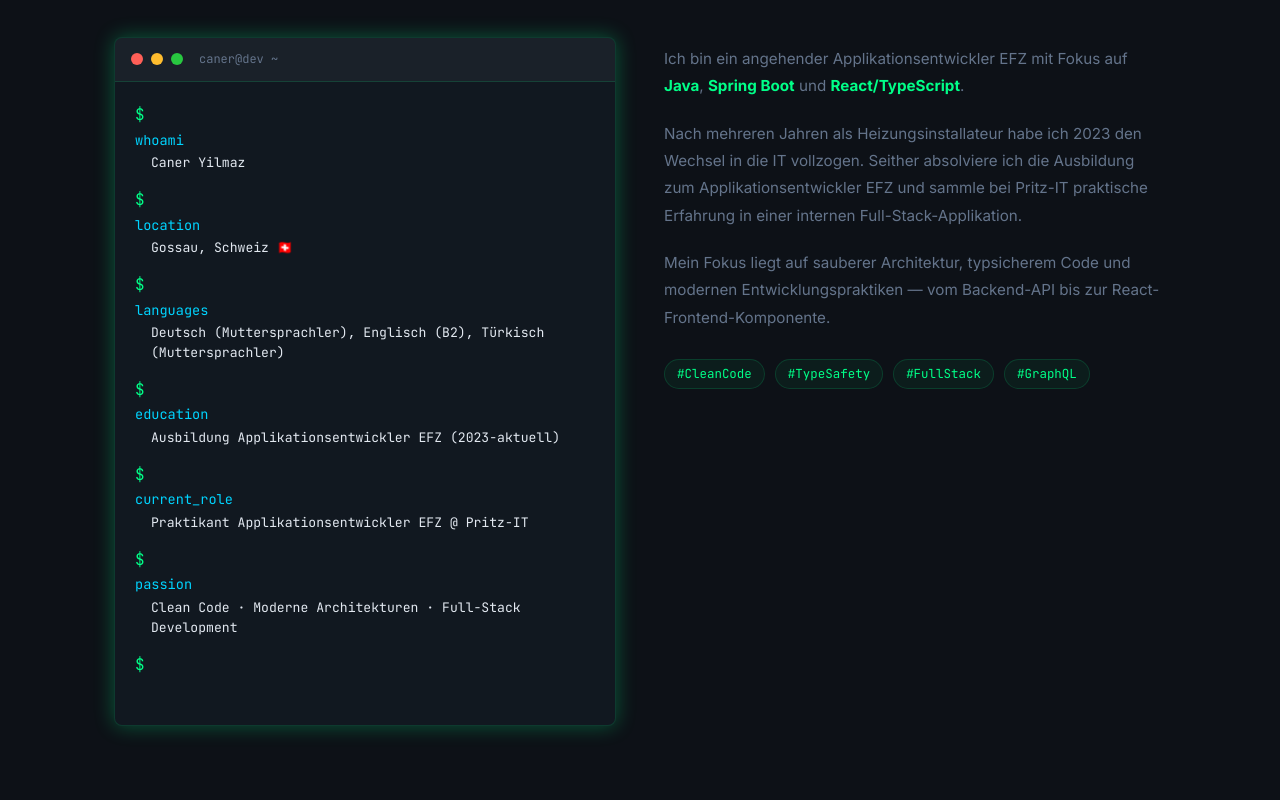
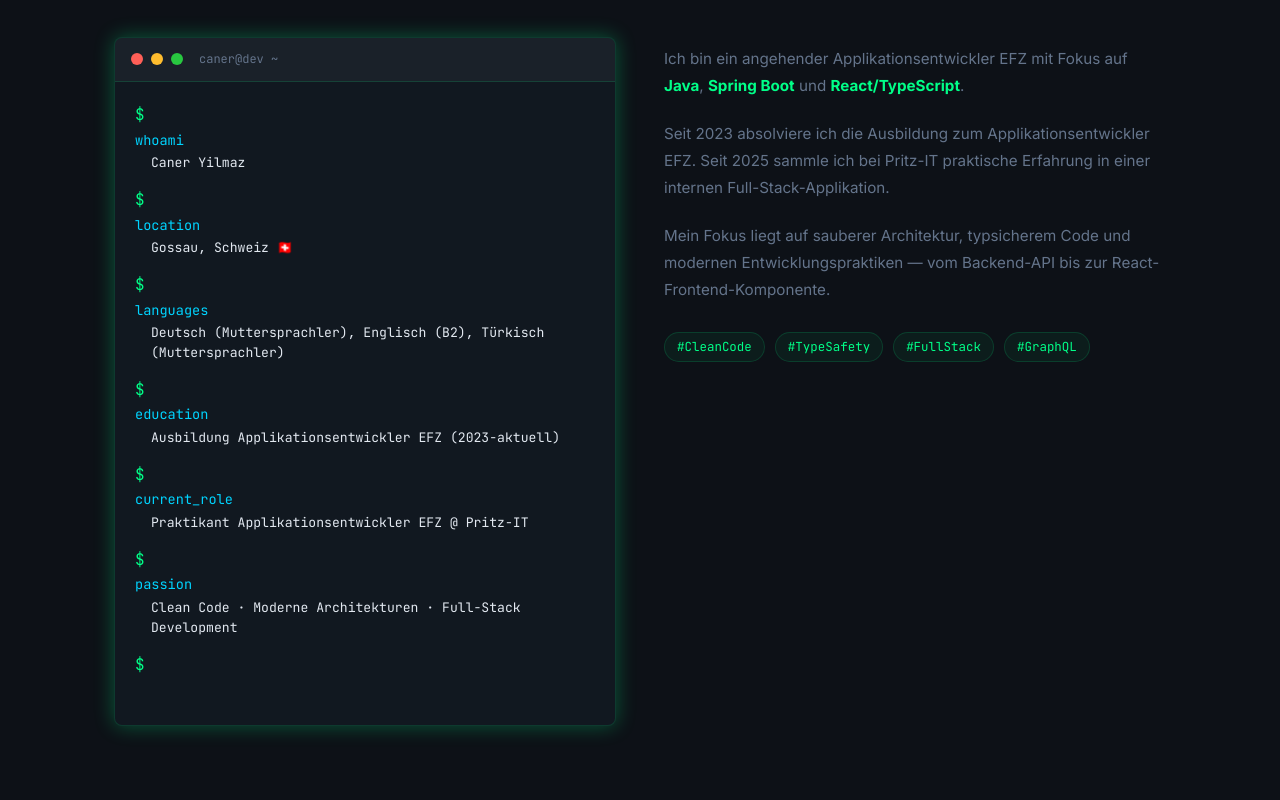
Before and after one commit to Ctygamer/Portfolio, a React (Vite) app: page / in a window 1280 px wide. Shown: the part 1000-1800 px from the top of the page. Built offline with nearby package versions, Linux system fonts and the light colour scheme.

Commit message:
Clarify portfolio education and work timeline

```diff
--- a/src/components/About/About.tsx
+++ b/src/components/About/About.tsx
@@ -48,10 +48,9 @@ export function About() {
               <strong>React/TypeScript</strong>.
             </p>
             <p>
-              Nach mehreren Jahren als Heizungsinstallateur habe ich 2023 den
-              Wechsel in die IT vollzogen. Seither absolviere ich die Ausbildung
-              zum Applikationsentwickler EFZ und sammle bei Pritz-IT praktische
-              Erfahrung in einer internen Full-Stack-Applikation.
+              Seit 2023 absolviere ich die Ausbildung zum Applikationsentwickler EFZ.
+              Seit 2025 sammle ich bei Pritz-IT praktische Erfahrung in einer
+              internen Full-Stack-Applikation.
             </p>
             <p>
               Mein Fokus liegt auf sauberer Architektur, typsicherem Code und
--- a/src/components/CV/CV.tsx
+++ b/src/components/CV/CV.tsx
@@ -2,7 +2,7 @@ import styles from './CV.module.css';
 
 const EXPERIENCE = [
   {
-    period: '2023 – aktuell',
+    period: '2025 – aktuell',
     role: 'Praktikant Applikationsentwickler EFZ',
     company: 'Pritz-IT',
     description:
@@ -27,7 +27,7 @@ const EXPERIENCE = [
     ],
   },
   {
-    period: '2018 – 2023',
+    period: '2018 – 2025',
     role: 'Monteur/Heizungsinstallateur',
     company: 'Klimamacher/Strässle/SIRA/Fürer',
     description:
```
